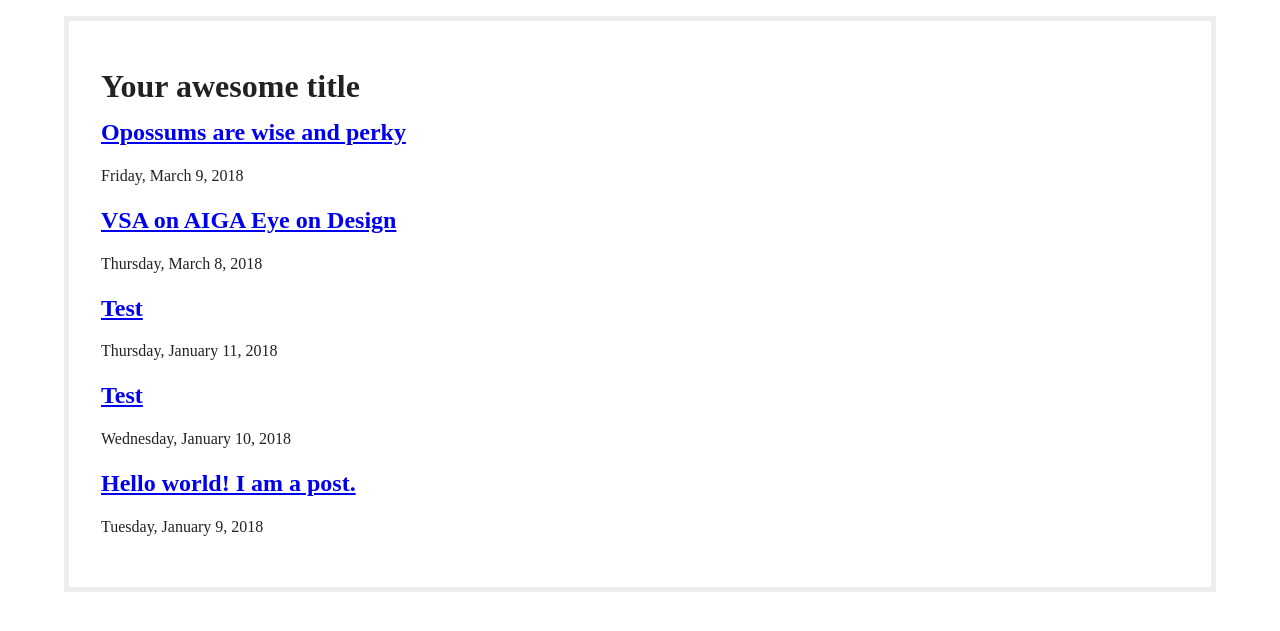
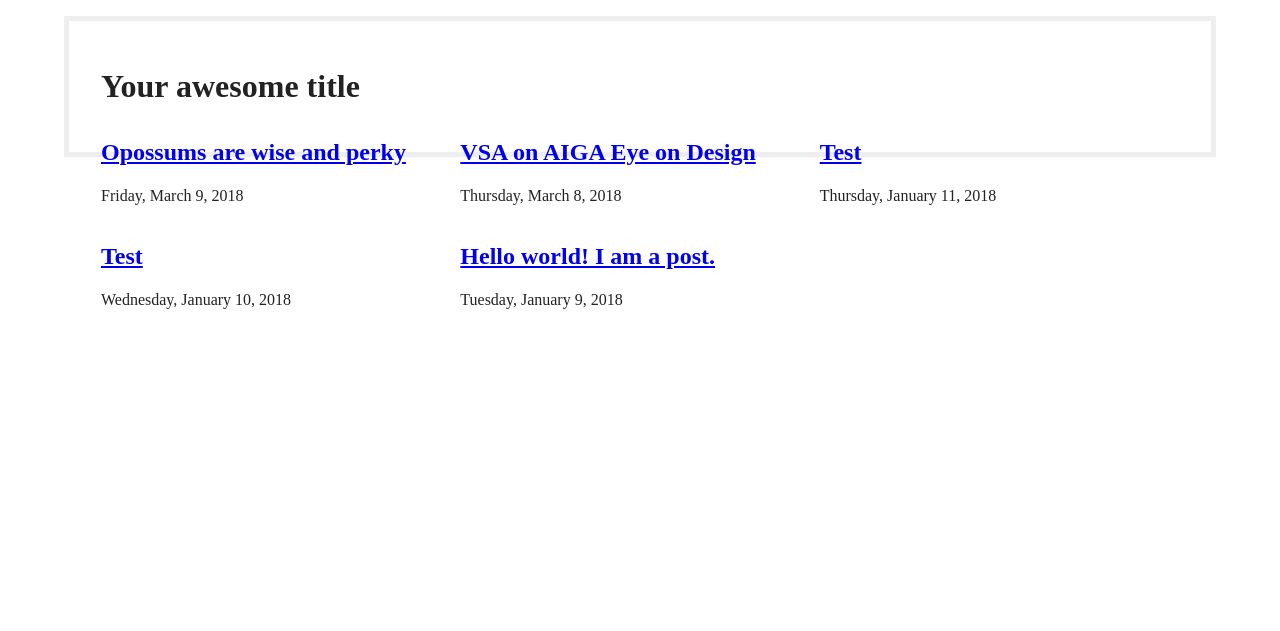
Before and after one commit to ashammeeh/alaa-blog, a Jekyll site: the page built from index.md, in a window 1280 px wide. Shown: the top 631 px of the page. Built offline with Jekyll 4.4.1, drawn with Linux system fonts in a browser that asks for light colours; some web fonts are replaced.

Commit message:
add new post

```diff
--- a/_layouts/front.html
+++ b/_layouts/front.html
@@ -29,11 +29,13 @@
         {{ body }}
 
 		{% for post in site.posts %}
+			<div style="float: left;width: 33.333333%;">
 				<article>
 					<h2><a href="{{ site.baseurl }}/{{ post.url }}">{{ post.title }}</a></h2>
 					<p>{{ post.date | date: "%A, %B %-d, %Y" }}</p>
 					{{ post.teaser }}
 				</article>
+			</div>
         {% endfor %}
 
 
```
Lines whose indentation alone changed are shown as unchanged.
